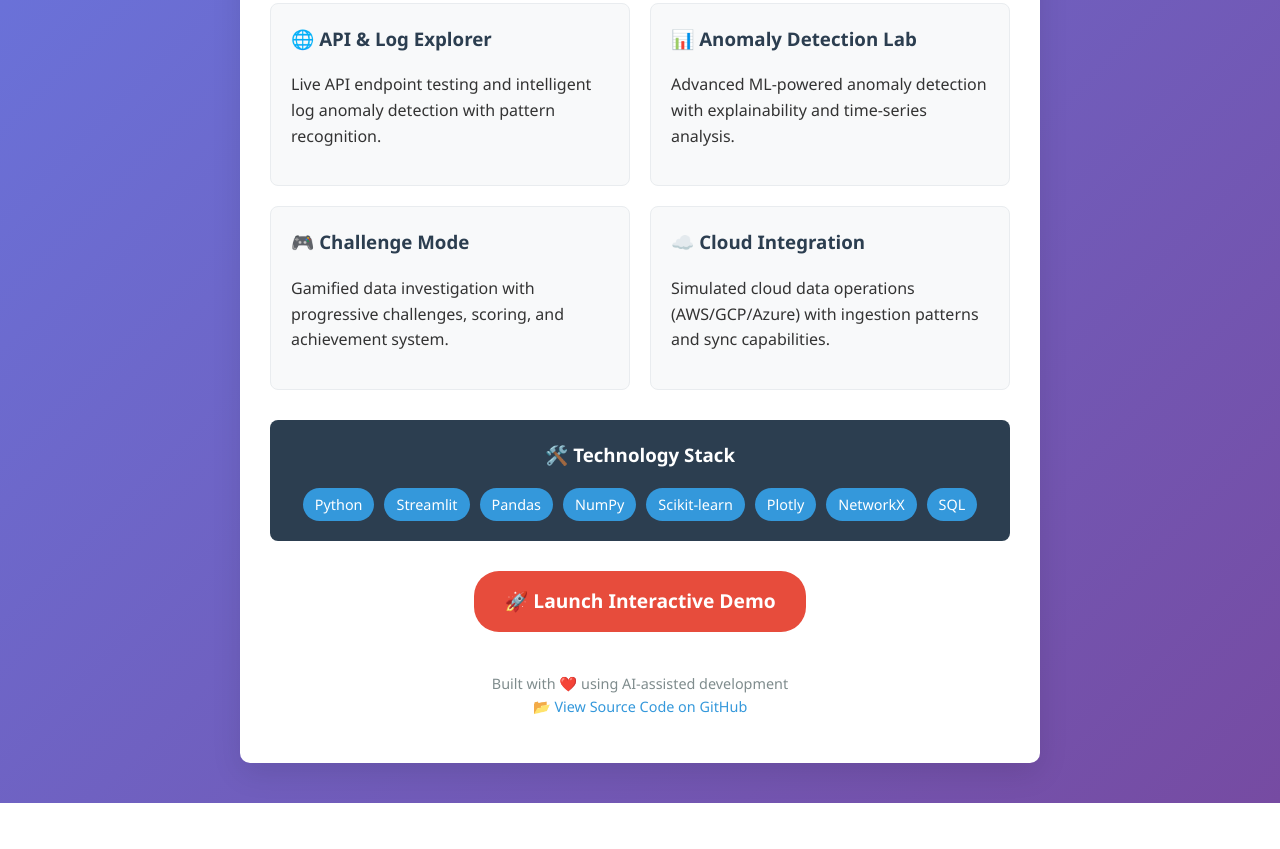
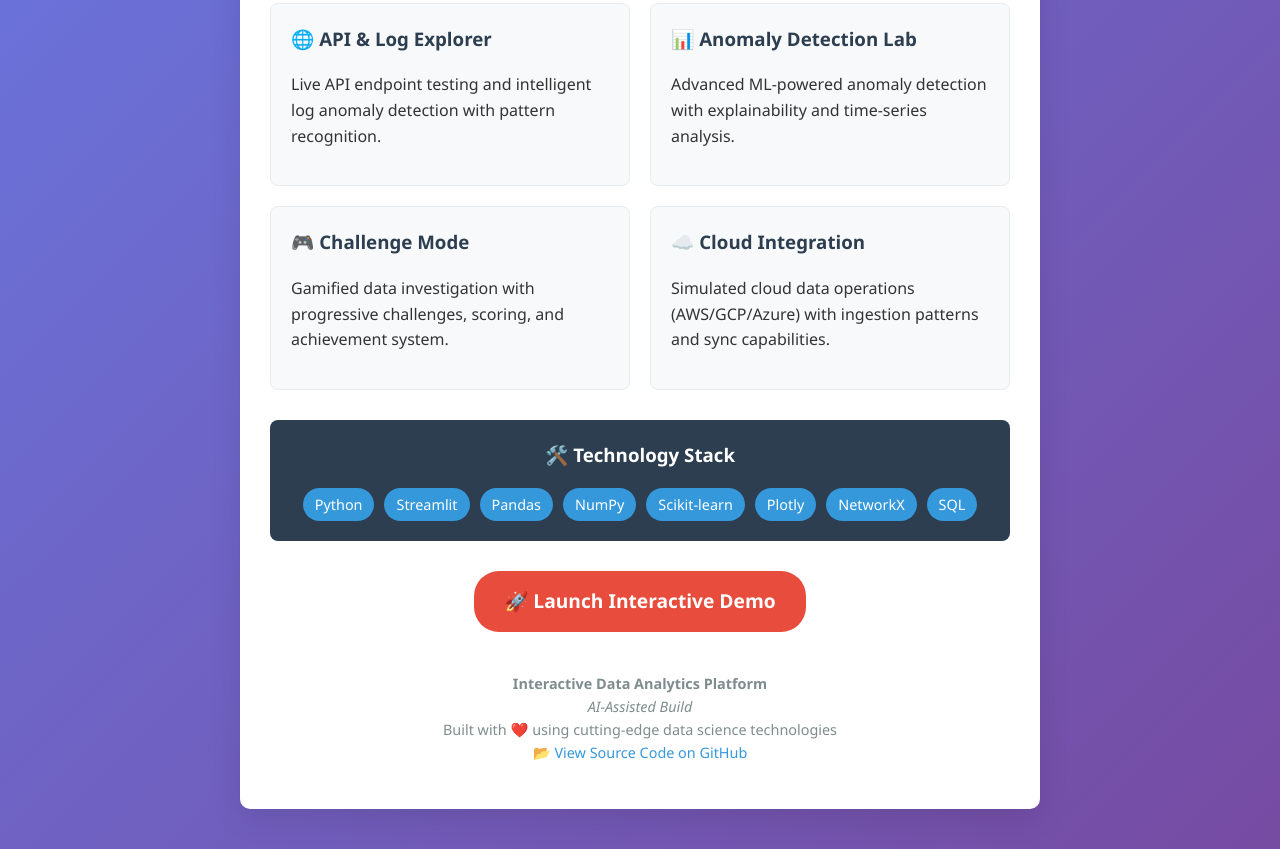
Before and after one commit to AbateG/data-detective-platform, a plain HTML site: page index.html in a window 1280 px wide. Shown: the part 692-1541 px from the top of the page. Before the commit the page ends 1495 px from the top, so only its background shows below. Drawn offline with Linux system fonts and the light colour scheme.

Commit message:
Remove problematic footer text from thumbnails, add attribution to overview page

```diff
--- a/index.html
+++ b/index.html
@@ -173,7 +173,9 @@
 
         <div class="footer">
             <p>
-                Built with ❤️ using AI-assisted development<br>
+                <strong>Interactive Data Analytics Platform</strong><br>
+                <em>AI-Assisted Build</em><br>
+                Built with ❤️ using cutting-edge data science technologies<br>
                 <a href="https://github.com/AbateG/data-detective-platform" class="github-link" target="_blank">
                     📂 View Source Code on GitHub
                 </a>
```
Also changed, not shown: thumbnail.svg, thumbnail_dark.svg.
